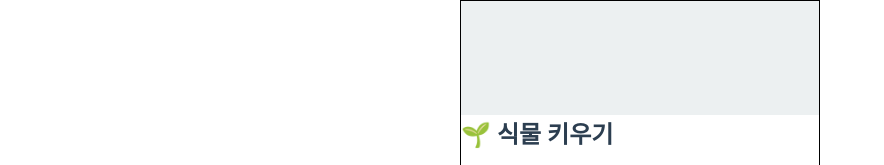
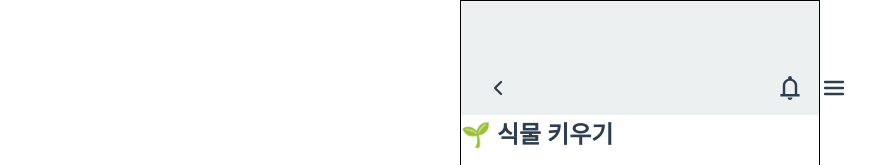
Before and after one commit to PRMS-HIFIVE/LittleGarden, a React (Vite) app in the folder frontend/: page / in a window 1280 px wide. Shown: the top 165 px of the page, without its empty margins (0-884 px from the left). Built offline with nearby package versions, Linux system fonts and the light colour scheme; the HTML template or start-up script is replaced by a standard one.

Commit message:
refactor: Header 변경

```diff
--- a/frontend/src/pages/Index.tsx
+++ b/frontend/src/pages/Index.tsx
@@ -2,7 +2,7 @@ import styled from "styled-components";
 import Main from "./Main/Main";
 import Footer from "@/common/Footer";
 import type { PlantInfo } from '../App';
-import Header from "@/common/Header/Header";
+import MainpageHeader from "@/common/Header/HeaderVariants/MainpageHeader";
 
 interface IndexProps {
     plants: PlantInfo[];
@@ -13,7 +13,7 @@ function Index({ plants }: IndexProps) {
 
     return (
         <IndexWrapper>
-            <Header />
+            <MainpageHeader />
             <Main plants={plants} />
             <Footer type="camera" />
 
```
